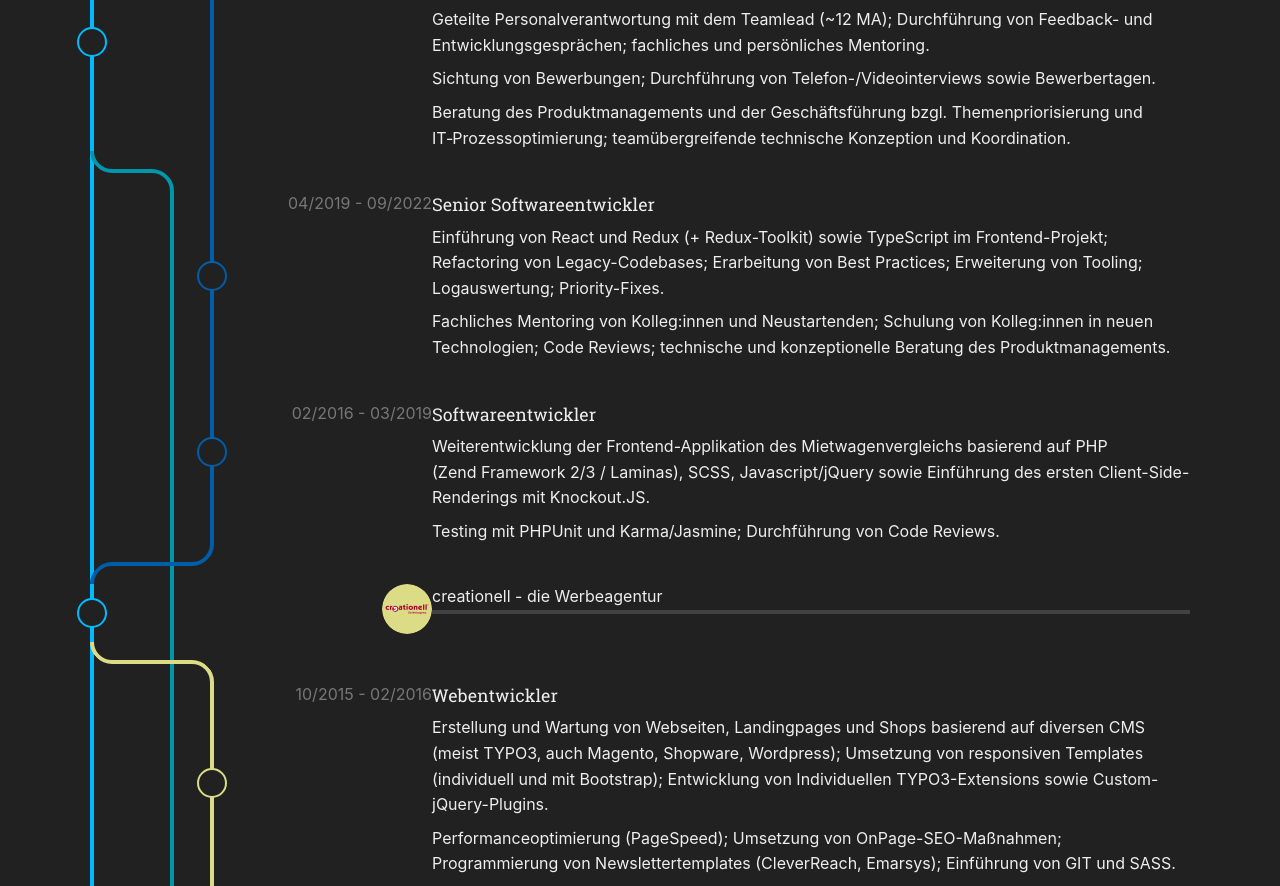
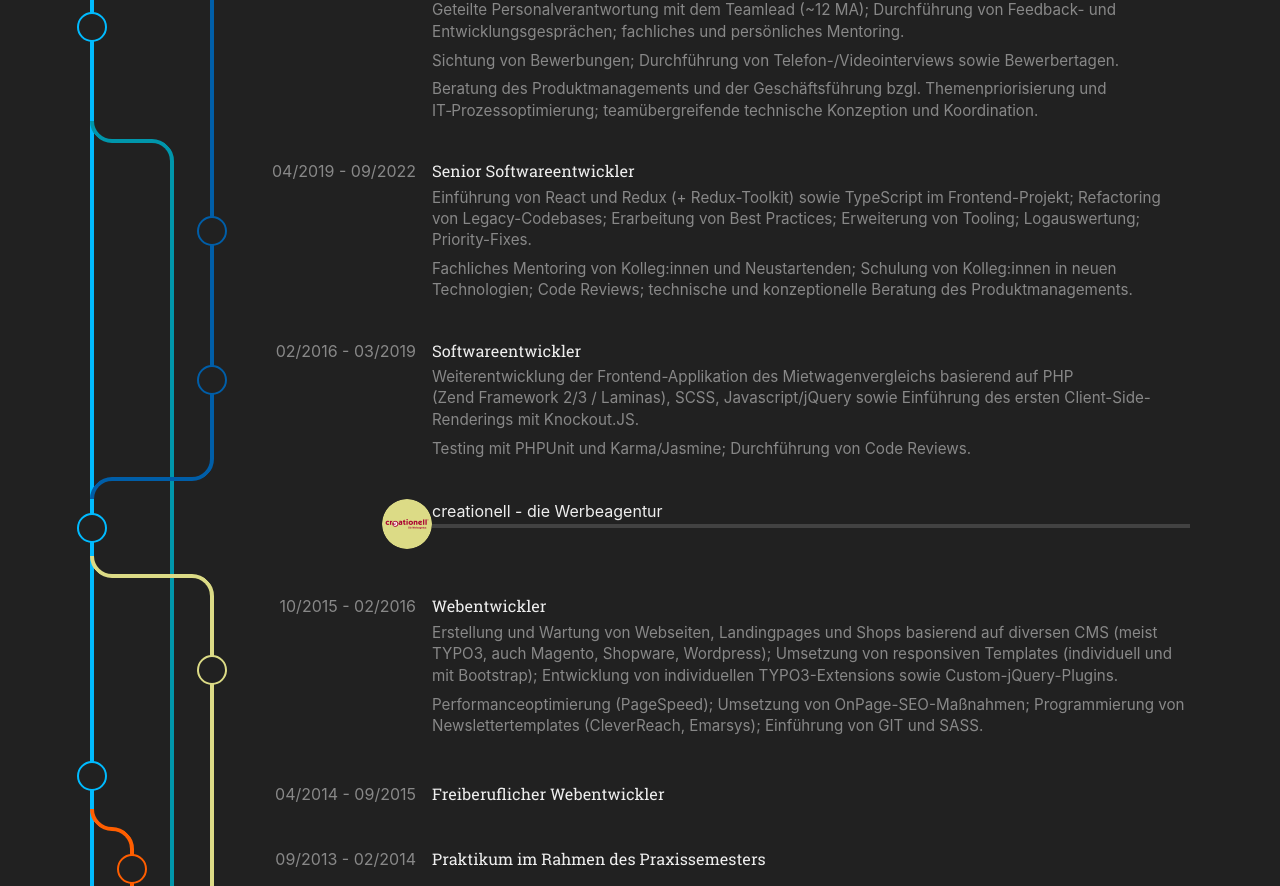
Before and after one commit to santosch/website2023, a Next.js app: page / in a window 1280 px wide. Shown: the part 1107-1993 px from the top of the page. Built offline with nearby package versions, Linux system fonts and the light colour scheme.

Commit message:
styles for step and print styles for graph

```diff
--- a/src/app/globals.scss
+++ b/src/app/globals.scss
@@ -21,7 +21,7 @@
   --font-slab: "Roboto Slab", "Times New Roman", Times, serif;
 
   --foreground: #eeeeee;
-  --foreground--dark: #777777;
+  --foreground--dark: #888888;
   --background: #212121;
   --background-light: #424242;
   --highlight: #00bbff;
--- a/src/components/Graph/Entry/Entry.module.scss
+++ b/src/components/Graph/Entry/Entry.module.scss
@@ -1,5 +1,11 @@
 .entry {
   display: flex;
+
+  &__empty {
+    @media print {
+      display: none;
+    }
+  }
 }
 
 .slot {
@@ -7,6 +13,10 @@
   width: var(--graph-slot-width);
   min-height: var(--graph-slot-width);
   display: flex; // ensure content has full height
+
+  @media print {
+    display: none;
+  }
 }
 
 .content {
@@ -16,4 +26,8 @@
   &__spaceBefore {
     padding-top: var(--graph-slot-width);
   }
+
+  @media print {
+    padding-top: var(--graph-slot-width);
+  }
 }
--- a/src/components/Graph/Entry/Entry.tsx
+++ b/src/components/Graph/Entry/Entry.tsx
@@ -20,7 +20,12 @@ export default function Entry(
     }
 ): JSX.Element {
     return (
-        <div className={styles.entry}>
+        <div className={classNames(
+            styles.entry,
+            {
+                [styles.entry__empty]: !children
+            }
+        )}>
             <div className={styles.slot}>
                 {s1}
             </div>
--- a/src/components/Graph/Step/Step.module.scss
+++ b/src/components/Graph/Step/Step.module.scss
@@ -3,6 +3,8 @@
 }
 
 .date {
+  line-height: 1.3;
+  padding-right: 1rem;
   flex: 0 0 var(--left-col-width);
   text-align: right;
   color: var(--foreground--dark);
@@ -15,4 +17,15 @@
 
 .content {
   flex: 1 1 auto;
+  font-size: 0.95rem;
 }
+
+.title {
+  font-size: 1rem;
+  line-height: 1.3;
+}
+
+.description {
+  color: var(--foreground--dark);
+  line-height: 1.4;
+}
--- a/src/components/Graph/Step/Step.tsx
+++ b/src/components/Graph/Step/Step.tsx
@@ -41,7 +41,11 @@ export default function Step(
                         {title}
                     </h5>
                 }
-                {children}
+                {children &&
+                    <div className={styles.description}>
+                        {children}
+                    </div>
+                }
             </div>
         </div>
     );
--- a/src/components/Vita/Stations/Crea/CreaWebdev.tsx
+++ b/src/components/Vita/Stations/Crea/CreaWebdev.tsx
@@ -13,7 +13,7 @@ export default function CreaWebdev(): JSX.Element {
                 Erstellung und Wartung von Webseiten, Landingpages und Shops basierend auf diversen CMS
                 (meist TYPO3, auch Magento, Shopware, Wordpress);
                 Umsetzung von responsiven Templates (individuell und mit Bootstrap);
-                Entwicklung von Individuellen TYPO3-Extensions sowie Custom-jQuery-Plugins.
+                Entwicklung von individuellen TYPO3-Extensions sowie Custom-jQuery-Plugins.
             </p>
             <p>
                 Performanceoptimierung (PageSpeed); Umsetzung von OnPage-SEO-Maßnahmen;
```
